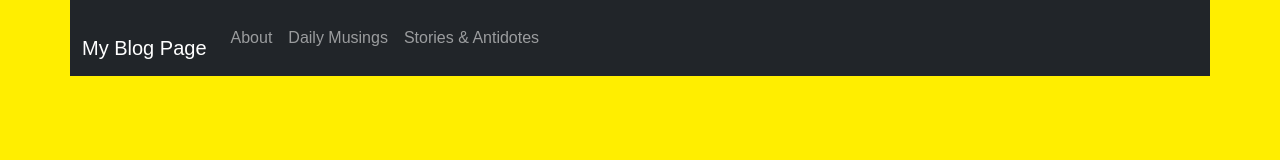
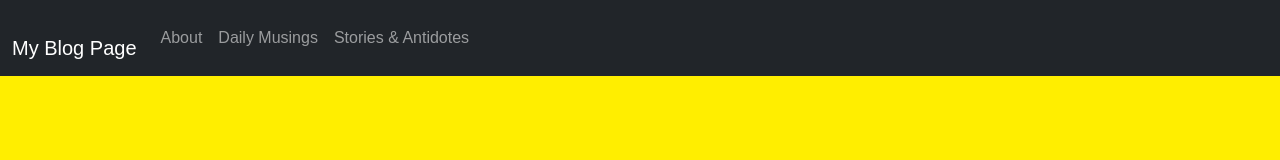
Before and after one commit to itsalwayssunnyvale/This-is-the-new-one, a plain HTML site: page index.html in a window 1280 px wide. Drawn offline with nearby package versions, Linux system fonts and the light colour scheme.

Commit message:
Update index.html

```diff
--- a/index.html
+++ b/index.html
@@ -10,7 +10,7 @@
     <title>Page title</title>
 </head>
 <body>
-    <div class="container bg-dark">
+    <div class="container-fluid bg-dark">
         <nav class="navbar navbar-dark navbar-expand-sm">
             <a href="#" class="navbar-brand">My Blog Page</a>
             <button class="navbar-toggler" type="button" data-bs-toggle="collapse" data-bs-target="#menuItems" aria-controls="menuItems" aria-expanded="false" aria-label="Toggle Navigation">
```
